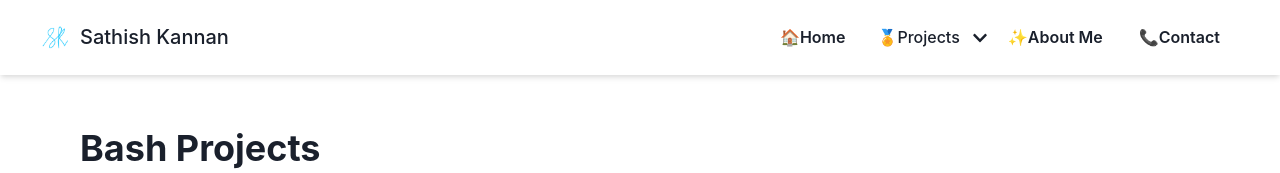
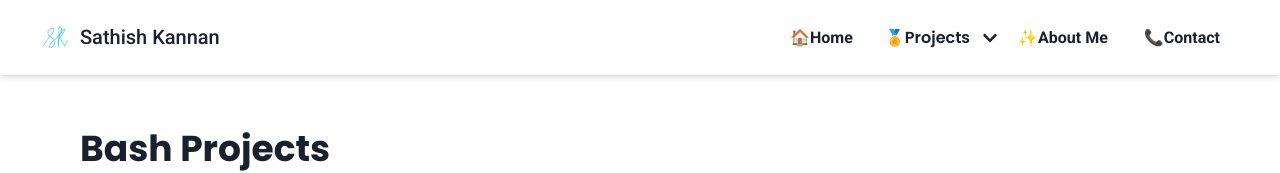
Before and after one commit to sathishkannan162/personal_portfolio_website, a React (Vite) app: page /projects/Bash in a window 1280 px wide. Shown: the top 173 px of the page. Built offline with nearby package versions, Linux system fonts and the light colour scheme.

Commit message:
style: change fonts

```diff
--- a/index.html
+++ b/index.html
@@ -41,6 +41,12 @@
       property="twitter:image"
       content="https://projectimages.netlify.app/programmer_under_tree.jpeg"
     />
+    <link rel="preconnect" href="https://fonts.googleapis.com" />
+    <link rel="preconnect" href="https://fonts.gstatic.com" crossorigin />
+    <link
+      href="https://fonts.googleapis.com/css2?family=Poppins:wght@200;300;400;500;600;700&family=Roboto:wght@100;300;400;500;700;900&display=swap"
+      rel="stylesheet"
+    />
     <link rel="icon" type="image/svg+xml" href="/Logo_sk_website.png" />
     <meta name="viewport" content="width=device-width, initial-scale=1.0" />
   </head>
--- a/src/ProjectMenu.jsx
+++ b/src/ProjectMenu.jsx
@@ -52,7 +52,7 @@
             rounded="md"
           >
             <Box p={3} rounded="md">
-              <Heading fontSize={16} fontWeight={500}>
+              <Heading fontSize={16} fontWeight={600}>
                 🏅Projects
               </Heading>
             </Box>
--- a/src/routes/root.jsx
+++ b/src/routes/root.jsx
@@ -4,11 +4,11 @@
 import Footer from '../Footer';
 import { ScrollRestoration } from 'react-router-dom';
 
-// const customTheme = extendTheme({
-// fonts: {
-//   body: 'Arial, sans-serif',
-//   heading: 'Georgia, serif',
-// },
+const customTheme = extendTheme({
+  fonts: {
+    body: 'Roboto,sans-serif',
+    heading: 'poppins, serif',
+  },
   // styles: {
   //   global: {
   //     body: {
@@ -16,13 +16,13 @@
   //     },
   //   },
   // },
-// });
+});
 
 export default function Root() {
   return (
     <>
-      <ChakraProvider>
-        {/* <ChakraProvider theme={customTheme}> */}
+      <ChakraProvider theme={customTheme}>
+        {/* <ChakraProvider> */}
         <ScrollRestoration />
         <Navbar />
         <Outlet />
```
Lines whose indentation alone changed are shown as unchanged.
